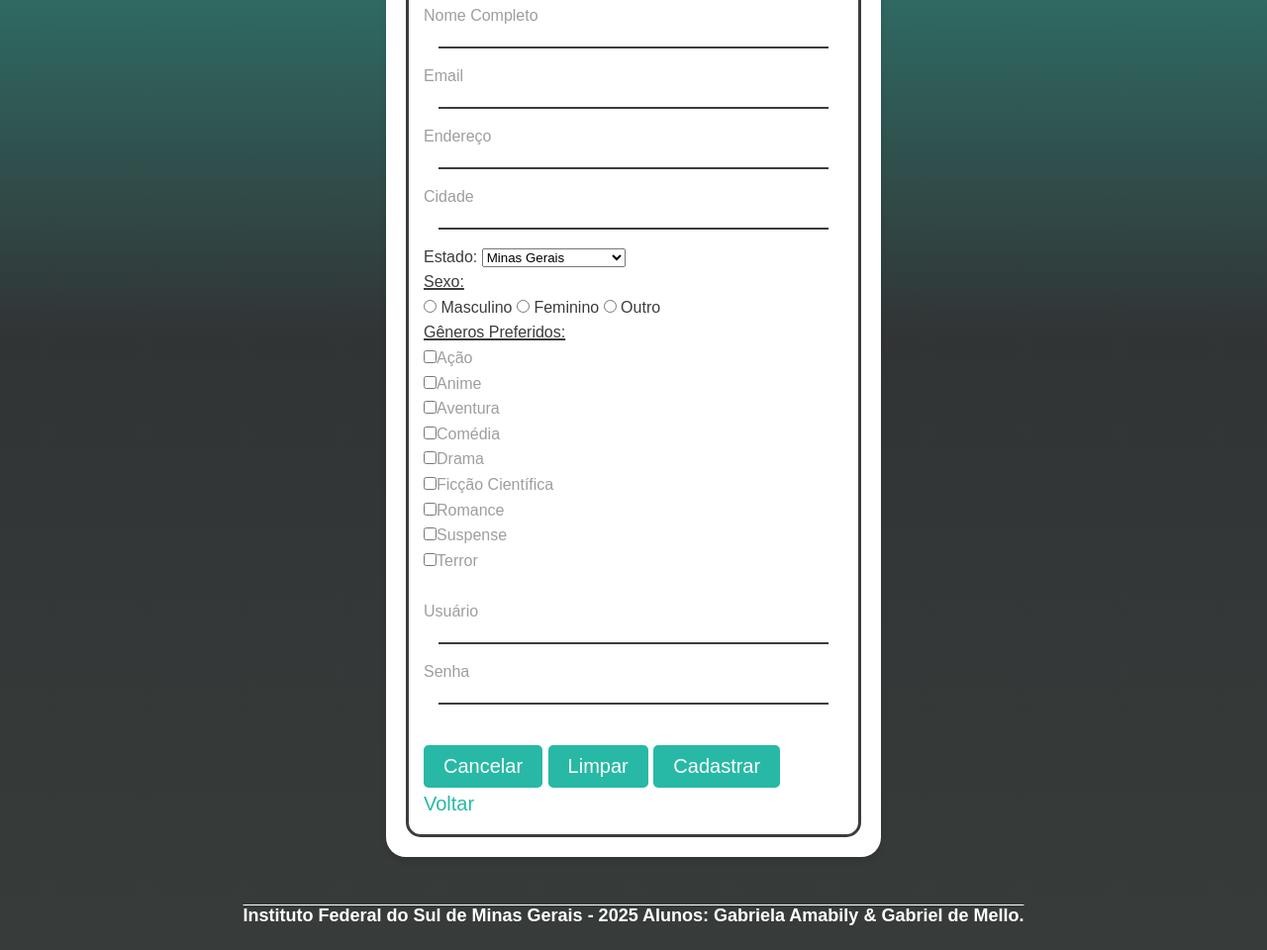
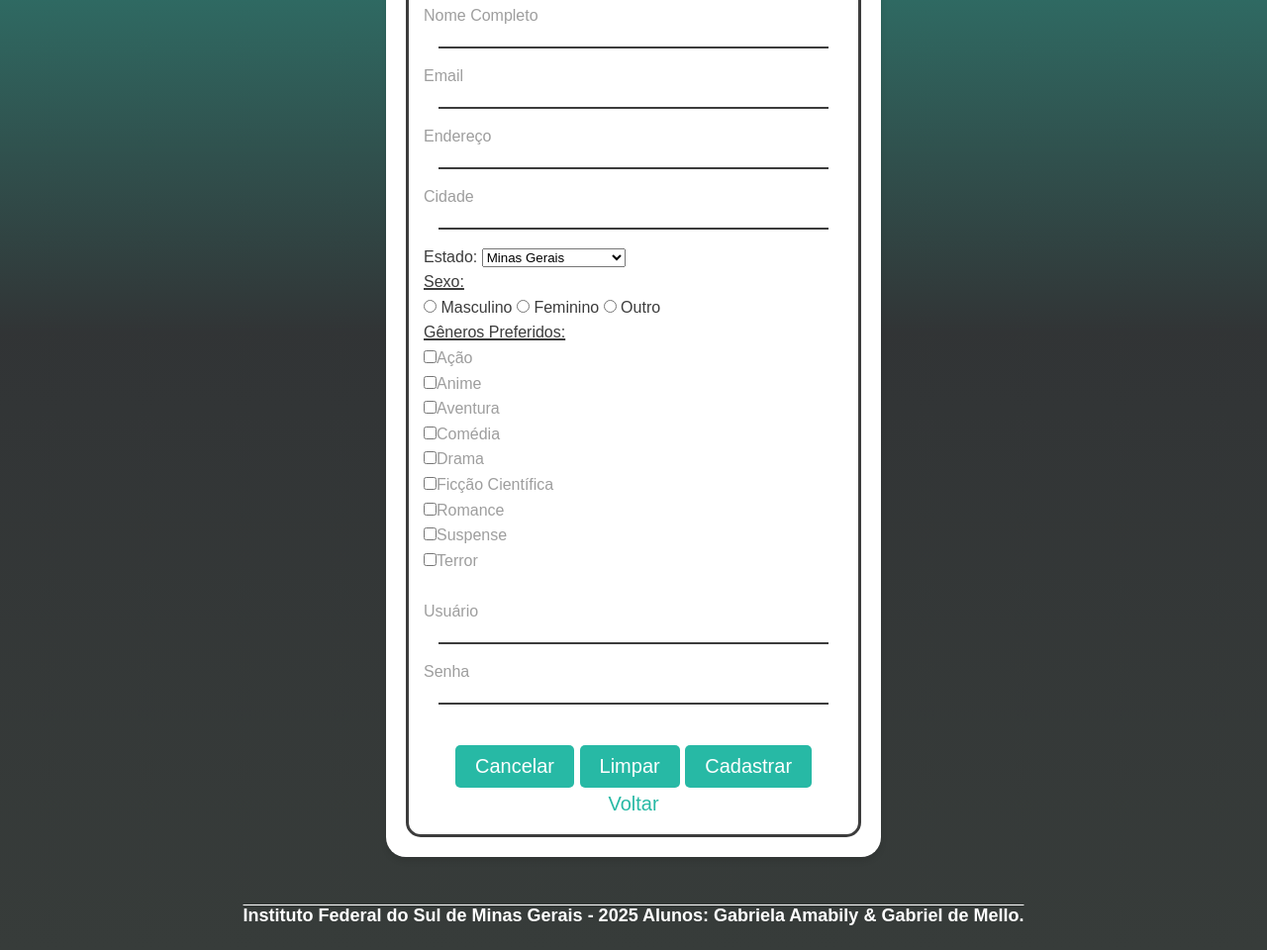
Before and after one commit to GabrielaAmabily/GG-Filmes, a plain HTML site: page cadastro.html in a window 1280 px wide. Shown: the part 284-1244 px from the top of the page at 99% size. Drawn offline with Linux system fonts and the light colour scheme.

Commit message:
Pequeno ajuste de texto

```diff
--- a/cadastro.html
+++ b/cadastro.html
@@ -96,7 +96,7 @@
             </div>
             <br>
 
-            <div class="saidas">
+            <div class="pag-login">
                 <a href="index.html">
                     <input type="button" id="cancelar" value="Cancelar" class="botao">
                 </a>
```
Also changed, not shown: contatos.html (+1 -1 lines).
